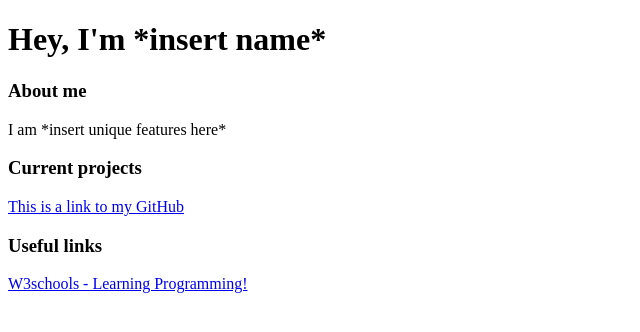
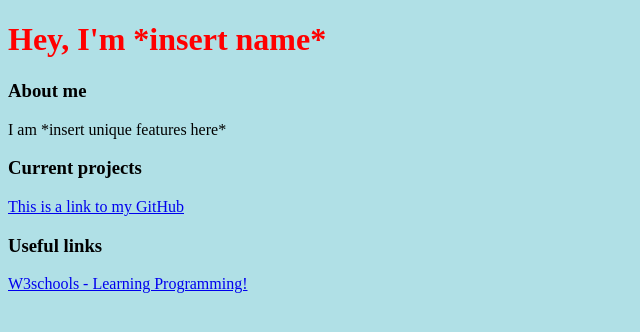
Before and after one commit to Dinkelbrotstick/my_website, a plain HTML site: page index.html in a window 1280 px wide. Shown: the whole page, without its empty margins (0-640 px from the left). Drawn offline with Linux system fonts and the light colour scheme.

Commit message:
Update index.html

```diff
--- a/index.html
+++ b/index.html
@@ -1,6 +1,7 @@
 <!DOCTYPE html>
+<body style="background-color:powderblue;">
 <html>
-    <h1>
+    <h1 style="color:red;">
         Hey, I'm *insert name*
     </h1>
     <body>
```
